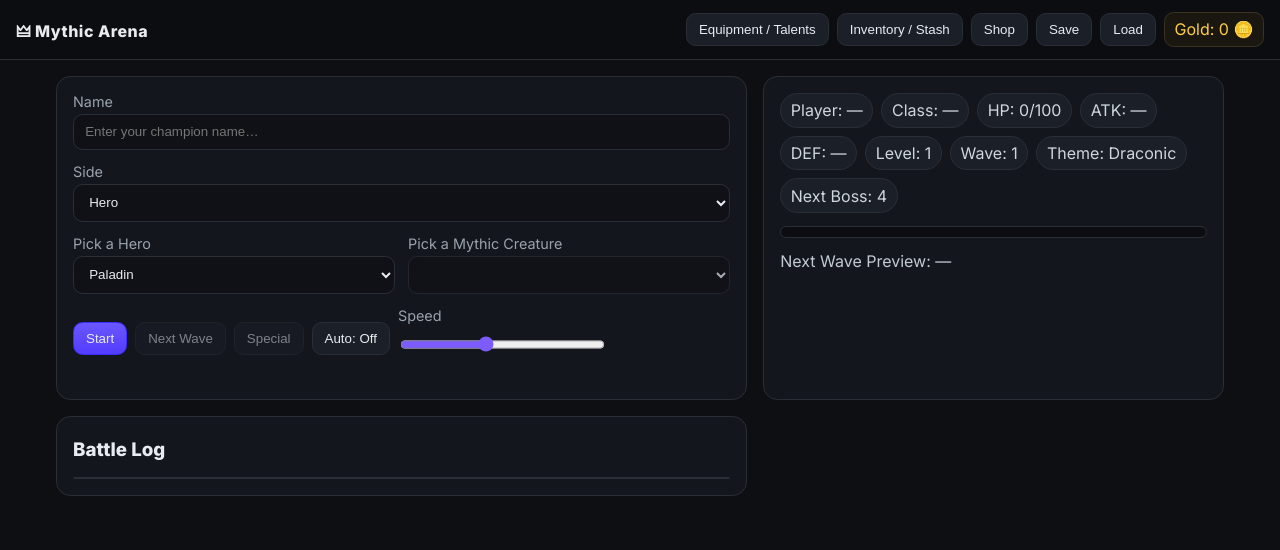
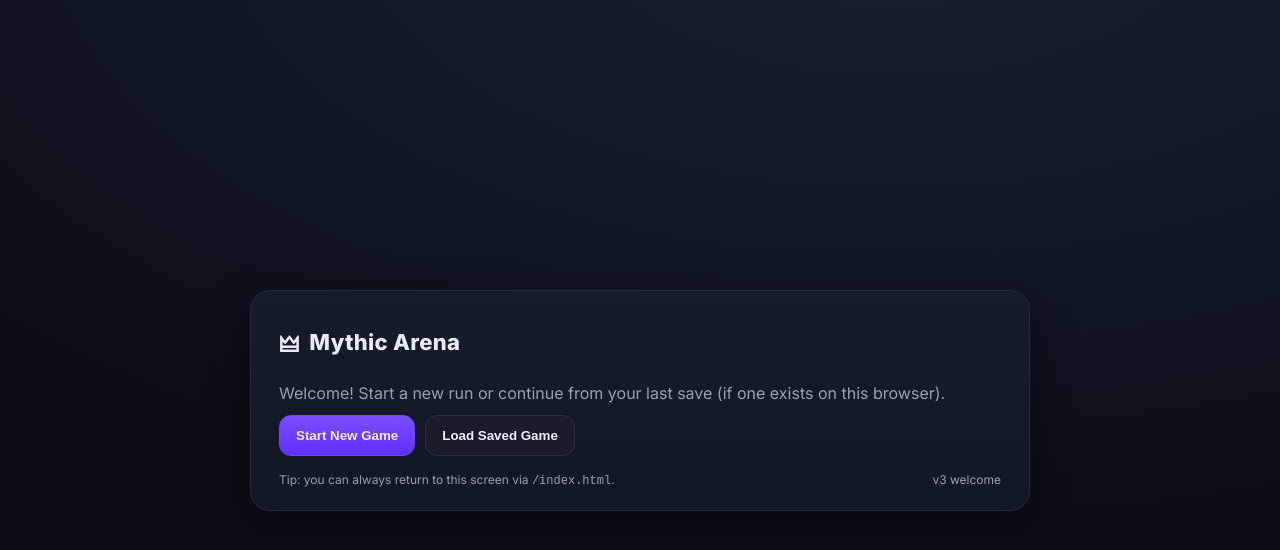
Before and after one commit to nemo00000055/Mythic-game, a plain HTML site: page index.html in a window 1280 px wide. Drawn offline with Linux system fonts and the light colour scheme.

Commit message:
Add files via upload

```diff
--- a/index.html
+++ b/index.html
@@ -6,111 +6,86 @@
   <meta name="viewport" content="width=device-width, initial-scale=1" />
   <link rel="preconnect" href="https://fonts.gstatic.com" crossorigin>
   <link href="https://fonts.googleapis.com/css2?family=Inter:wght@400;600;800&display=swap" rel="stylesheet">
-  <link rel="stylesheet" href="./css/styles.css" />
+
+  <!-- Minimal styles for the landing page only -->
+  <style>
+    :root {
+      color-scheme: dark;
+      --bg:#0f1117;--panel:#141925;--text:#e8ecf4;--muted:#98a1b3;
+      --accent:#7c4dff;--accent-2:#b388ff;--ring:rgba(124,77,255,.35);
+    }
+    *{box-sizing:border-box}
+    html,body{height:100%}
+    body{
+      margin:0;
+      font-family:Inter,system-ui,-apple-system,Segoe UI,Roboto,Arial,sans-serif;
+      color:var(--text);
+      background:
+        radial-gradient(1200px 600px at 70% -10%, #1a2030 0, #111624 60%, #0b0f18 100%);
+      display:grid;place-items:center;
+    }
+    .card{
+      width:min(780px,92vw);
+      background:linear-gradient(180deg,#171c2a 0,#121726 100%);
+      border:1px solid #232943;border-radius:20px;
+      box-shadow:0 10px 40px rgba(0,0,0,.45);
+      padding:28px 28px 22px;
+    }
+    .brand{font-weight:800;letter-spacing:.3px;font-size:22px;display:flex;gap:10px;align-items:center}
+    .brand .logo{font-size:22px}
+    .muted{color:var(--muted)}
+    .row{margin-top:18px}
+    .btns{display:flex;gap:10px;flex-wrap:wrap;margin-top:12px}
+    .btn{
+      appearance:none;border:1px solid #2a2f42;background:#181c2b;color:#eaeefe;border-radius:12px;
+      padding:12px 16px;font-weight:600;cursor:pointer;
+      transition:transform .02s ease,box-shadow .2s ease,border-color .2s ease
+    }
+    .btn:hover{border-color:#3a4060}
+    .btn.primary{background:linear-gradient(180deg,var(--accent) 0,#5f2fff 100%);border-color:#6c48ff}
+    .btn.primary:focus-visible,.btn:focus-visible{outline:0;box-shadow:0 0 0 4px var(--ring)}
+    .chip{display:inline-flex;align-items:center;gap:8px;color:#c9d2e3;background:#15192a;border:1px solid #232943;border-radius:999px;padding:8px 10px}
+    .loader{--s:12px;width:calc(var(--s)*8);height:var(--s);border-radius:999px;background:#24304b;overflow:hidden;position:relative;box-shadow:inset 0 0 0 1px #2f3b5a}
+    .loader::before{content:"";position:absolute;inset:0;background:linear-gradient(90deg,transparent 0 20%,var(--accent-2) 50%,transparent 80% 100%);animation:load 1.1s linear infinite}
+    @keyframes load{from{transform:translateX(-60%)}to{transform:translateX(160%)}}
+    .footer{display:flex;justify-content:space-between;align-items:center;gap:12px;margin-top:16px;color:#a8b2c3;font-size:12px}
+    .notice{font-size:12px;color:#95a1b6}
+    .hidden{display:none !important}
+  </style>
 </head>
 <body>
-  <header class="topbar">
-    <div class="brand">🜲 Mythic Arena</div>
-    <nav class="top-actions">
-      <button id="btn-equipment" class="btn">Equipment / Talents</button>
-      <button id="btn-inventory" class="btn">Inventory / Stash</button>
-      <button id="btn-shop" class="btn">Shop</button>
-      <button id="btn-save" class="btn">Save</button>
-      <button id="btn-load" class="btn">Load</button>
-      <div class="gold-chip">Gold: <span id="stat-gold">0</span> 🪙</div>
-    </nav>
-  </header>
+  <main class="card">
+    <div class="brand"><span class="logo">🜲</span> Mythic Arena</div>
+    <div class="row muted">Welcome! Start a new run or continue from your last save (if one exists on this browser).</div>
 
-  <main class="shell">
-    <section class="picker">
-      <div class="row">
-        <label>Name</label>
-        <input id="input-name" type="text" placeholder="Enter your champion name…" />
-      </div>
-      <div class="row">
-        <label>Side</label>
-        <select id="select-side">
-          <option value="hero">Hero</option>
-          <option value="creature">Creature</option>
-        </select>
-      </div>
-      <div class="row grid-2">
-        <div>
-          <label>Pick a Hero</label>
-          <select id="select-hero"></select>
-        </div>
-        <div>
-          <label>Pick a Mythic Creature</label>
-          <select id="select-creature"></select>
-        </div>
-      </div>
-      <div class="row controls">
-        <button id="btn-start" class="btn primary">Start</button>
-        <button id="btn-next" class="btn" disabled>Next Wave</button>
-        <button id="btn-special" class="btn" disabled>Special</button>
-        <button id="btn-auto" class="btn">Auto: Off</button>
-        <label class="speed">
-          Speed
-          <input id="range-speed" type="range" min="0" max="100" value="40" />
-        </label>
-      </div>
-    </section>
+    <div class="row btns">
+      <button id="btn-new"  class="btn primary">Start New Game</button>
+      <button id="btn-load" class="btn">Load Saved Game</button>
+    </div>
 
-    <section class="status">
-      <div class="chips">
-        <div class="chip">Player: <span id="stat-player">—</span></div>
-        <div class="chip">Class: <span id="stat-class">—</span></div>
-        <div class="chip">HP: <span id="stat-hp">—</span></div>
-        <div class="chip">ATK: <span id="stat-atk">—</span></div>
-        <div class="chip">DEF: <span id="stat-def">—</span></div>
-        <div class="chip">Level: <span id="stat-level">1</span></div>
-        <div class="chip">Wave: <span id="stat-wave">1</span></div>
-        <div class="chip">Theme: <span id="stat-theme">—</span></div>
-        <div class="chip">Next Boss: <span id="stat-nextboss">5</span></div>
-      </div>
+    <div id="loading" class="row hidden">
+      <div class="chip"><span class="loader"></span> <strong>Preparing assets…</strong></div>
+    </div>
 
-      <div class="xpbar">
-        <div id="xp-fill" class="xpfill" style="width:0%"></div>
-      </div>
-
-      <div class="nextwave">
-        Next Wave Preview: <span id="nextwave">—</span>
-      </div>
-    </section>
-
-    <section class="log-wrap">
-      <h3>Battle Log</h3>
-      <ul id="log" class="log"></ul>
-    </section>
+    <div class="footer">
+      <div class="notice">Tip: you can always return to this screen via <code>/index.html</code>.</div>
+      <div class="muted">v3 welcome</div>
+    </div>
   </main>
 
-  <!-- Equipment / Talents -->
-  <dialog id="dlg-equipment" class="modal">
-    <div class="modal-head">
-      <h3>Equipment & Talents</h3>
-      <button class="btn ghost" data-close="dlg-equipment">Close</button>
-    </div>
-    <div class="modal-body" id="panel-equipment"></div>
-  </dialog>
-
-  <!-- Inventory / Stash -->
-  <dialog id="dlg-inventory" class="modal">
-    <div class="modal-head">
-      <h3>Inventory & Stash</h3>
-      <button class="btn ghost" data-close="dlg-inventory">Close</button>
-    </div>
-    <div class="modal-body" id="panel-inventory"></div>
-  </dialog>
-
-  <!-- Shop -->
-  <dialog id="dlg-shop" class="modal">
-    <div class="modal-head">
-      <h3>Shop</h3>
-      <button class="btn ghost" data-close="dlg-shop">Close</button>
-    </div>
-    <div class="modal-body" id="panel-shop"></div>
-  </dialog>
-
-  <script type="module" src="./src/main.js"></script>
+  <script>
+    const loading = document.getElementById('loading');
+    function go(url){
+      loading.classList.remove('hidden');
+      setTimeout(()=>{ window.location.href = url; }, 250);
+    }
+    document.getElementById('btn-new').addEventListener('click', () => {
+      go('./game.html#new');
+    });
+    document.getElementById('btn-load').addEventListener('click', () => {
+      const hasSave = !!localStorage.getItem('mythic-arena-save');
+      go(hasSave ? './game.html#load' : './game.html');
+    });
+  </script>
 </body>
 </html>
```
Also changed, not shown: game.html (added, +141 -0 lines).
